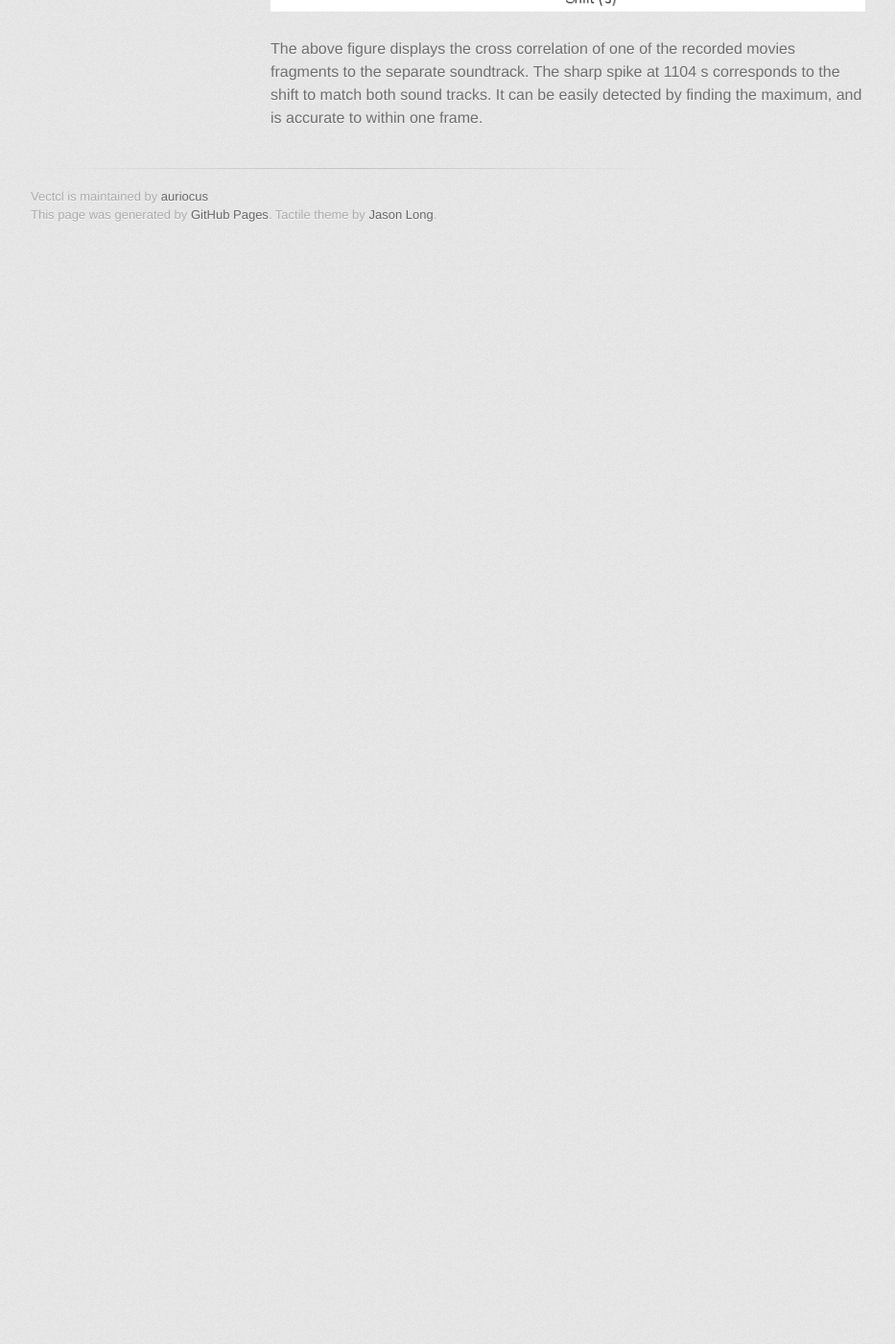
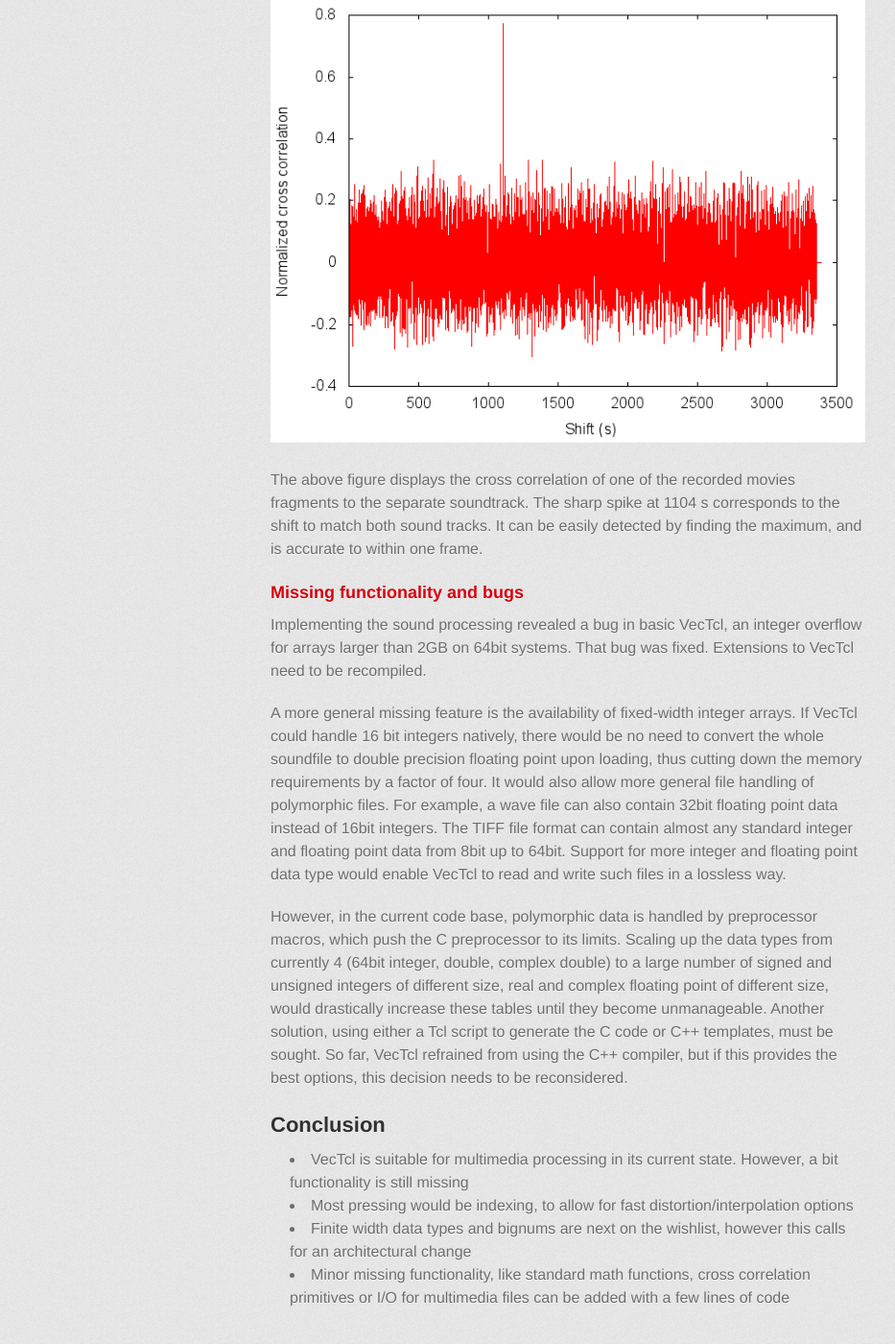
Before and after one commit to auriocus/VecTcl, a Jekyll site: the page built from Experiments/multimedia.md, in a window 1280 px wide and 1400 px high, scrolled down 2789 px. Shown: the whole window at 96% size, without its empty margins (148-1081 px from the left). Built offline with Jekyll 4.4.1, drawn with Linux system fonts in a browser that asks for light colours; before the commit the page ends 3053 px from its top, so only the background shows below that; some of the changed text lies outside the part shown.

Commit message:
Multimedia documentation; video link is not up-to-date

```diff
--- a/Experiments/multimedia.md
+++ b/Experiments/multimedia.md
@@ -22,7 +22,9 @@
 For the talk, a [demo application](https://github.com/auriocus/VecTcl/blob/master/demo/vectcl2015demo.tcl) was prepared
 which allows to manipulate an image by a VecTcl expression. To try it, open a
 small image, select a code preset (e.g. Daytime or Wiggle) and pull the sliders
-at the bottom underneath the code window.
+at the bottom underneath the code window. Click the image below link below for a video
+demonstration of the program.
+[![Screenshot of the image processing demonstration]({{site.baseurl}}/images/EuroTcl_2015_image_processing_demo.png)](https://www.youtube.com/watch?v=VwWEelYt5K8)
 
 In order to read and write image data, a bridge was created between a Tk photo image and a VecTcl
 array as a VecTcl extension
@@ -115,3 +117,38 @@
 fragments to the separate soundtrack. The sharp spike at 1104 s corresponds to
 the shift to match both sound tracks. It can be easily detected by finding the
 maximum, and is accurate to within one frame.
+
+### Missing functionality and bugs
+Implementing the sound processing revealed a bug in basic VecTcl, an integer
+overflow for arrays larger than 2GB on 64bit systems. That bug was fixed.
+Extensions to VecTcl need to be recompiled.
+
+A more general missing feature is the availability of fixed-width integer
+arrays. If VecTcl could handle 16 bit integers natively, there would be no need
+to convert the whole soundfile to double precision floating point upon loading,
+thus cutting down the memory requirements by a factor of four. It would also
+allow more general file handling of polymorphic files. For example, a wave file
+can also contain 32bit floating point data instead of 16bit integers. The TIFF
+file format can contain almost any standard integer and floating point data from
+8bit up to 64bit. Support for more integer and floating point data type would
+enable VecTcl to read and write such files in a lossless way.
+
+However, in the current code base, polymorphic data is handled by preprocessor
+macros, which push the C preprocessor to its limits. Scaling up the data types
+from currently 4 (64bit integer, double, complex double) to a large number of
+signed and unsigned integers of different size, real and complex floating
+point of different size, would drastically increase these tables until they
+become unmanageable. Another solution, using either a Tcl script to generate the
+C code or C++ templates, must be sought. So far, VecTcl refrained from using the
+C++ compiler, but if this provides the best options, this decision needs to be
+reconsidered.
+
+## Conclusion
+* VecTcl is suitable for multimedia processing in its current state. However, a
+  bit functionality is still missing
+* Most pressing would be indexing, to allow for fast distortion/interpolation
+  options
+* Finite width data types and bignums are next on the wishlist, however this
+  calls for an architectural change
+* Minor missing functionality, like standard math functions, cross correlation
+  primitives or I/O for multimedia files can be added with a few lines of code
```
Also changed, not shown: images/EuroTcl_2015_image_processing_demo.png (added).
